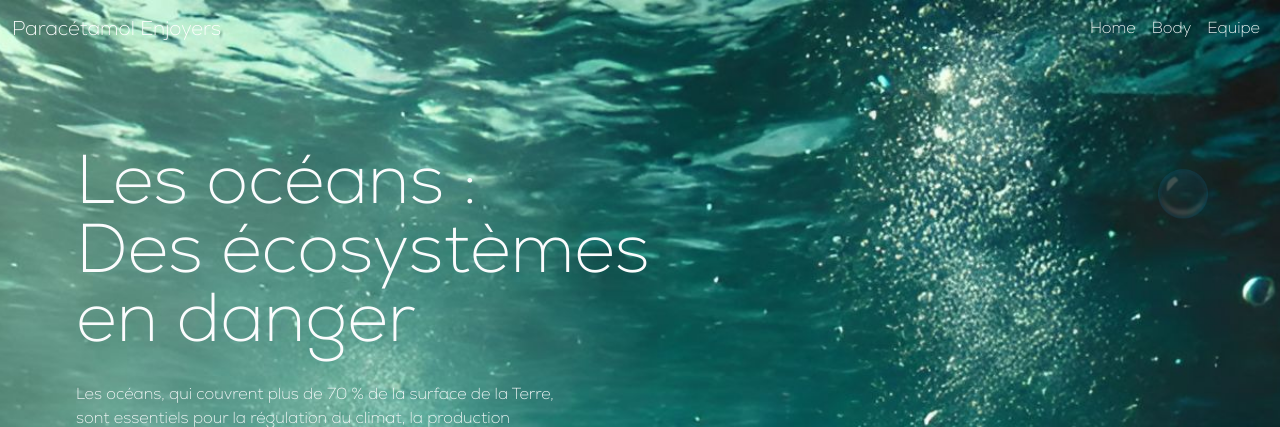
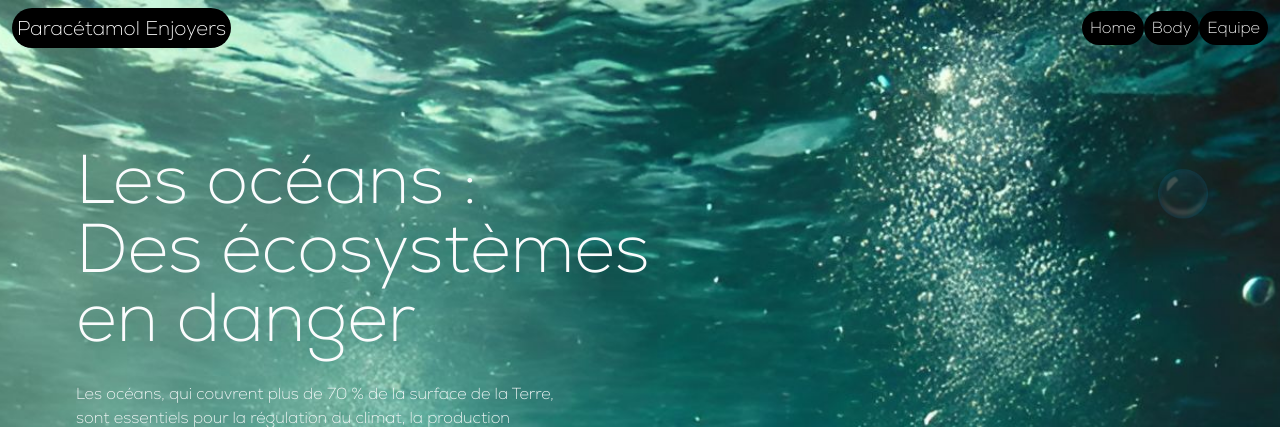
Before and after one commit to 12300238/NDI2024, a PHP site: page / in a window 1280 px wide. Shown: the top 427 px of the page. Run offline with PHP 8.4, Linux system fonts and the light colour scheme.

Commit message:
ajout font noir a la navbar

```diff
--- a/css/header.css
+++ b/css/header.css
@@ -117,6 +117,12 @@ h1{
     justify-content: space-around;
     position: relative;
     bottom: -70px;
+}
+
+.container-fluid a{
+    background-color: #000;
+    padding: 5px;
+    border-radius: 20px;
 }
 
 .nav-item a {
```
